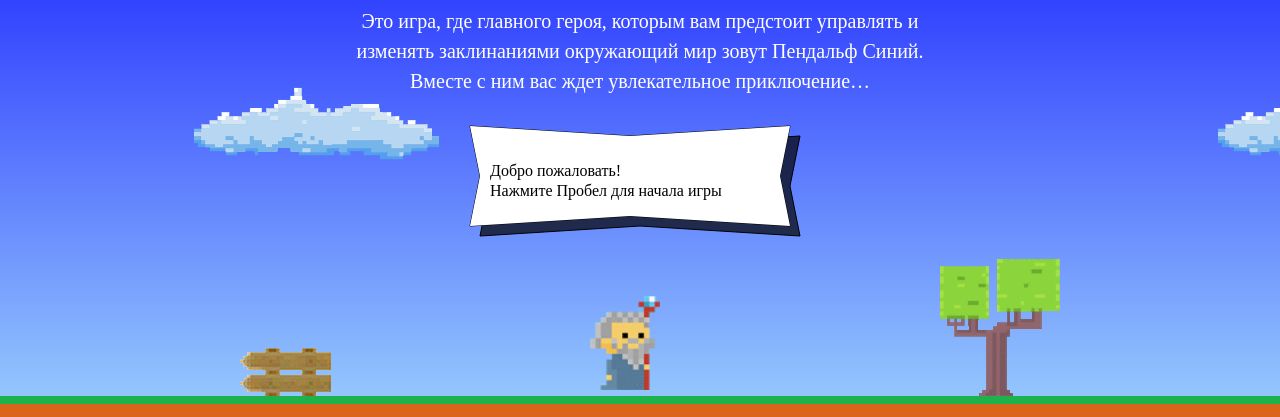
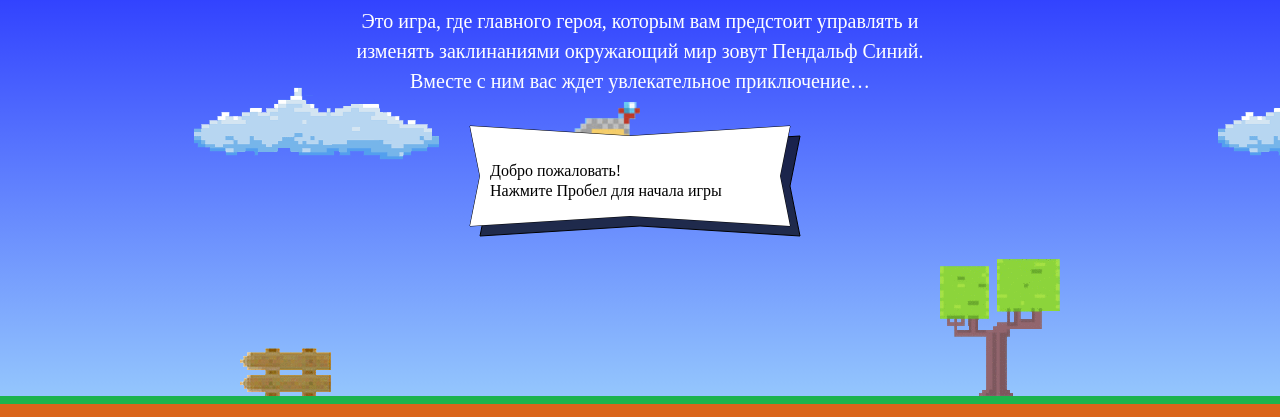
Before and after one commit to maximus77777/524203-code-and-magick, a website: page index.html in a window 1280 px wide. Shown: the part 203-620 px from the top of the page. Drawn offline with Linux system fonts and the light colour scheme; a web font is replaced by a local one.

Commit message:
Исправлено

```diff
--- a/index.html
+++ b/index.html
@@ -188,14 +188,14 @@ var getFireballSpeed = function(left) {
 var wizardSpeed = 3;
 var wizardWidth = 70;
 var getWizardHeight = function() {
-	return 1.337 * wizardWidth;
+	return getWizardHeight = 1.337 * wizardWidth;
 };
 
-var getWizardX= function(width) {
-  return width -400;
+var getWizardX = function(width) {
+  return width / 2 - wizardWidth;
 };
-var getWizardY= function(height) {
-  return height -100;
+var getWizardY = function(height) {
+  return height / 3 - getWizardHeight;
 };
 </script>
 <script src="js/game.js"></script>
```
